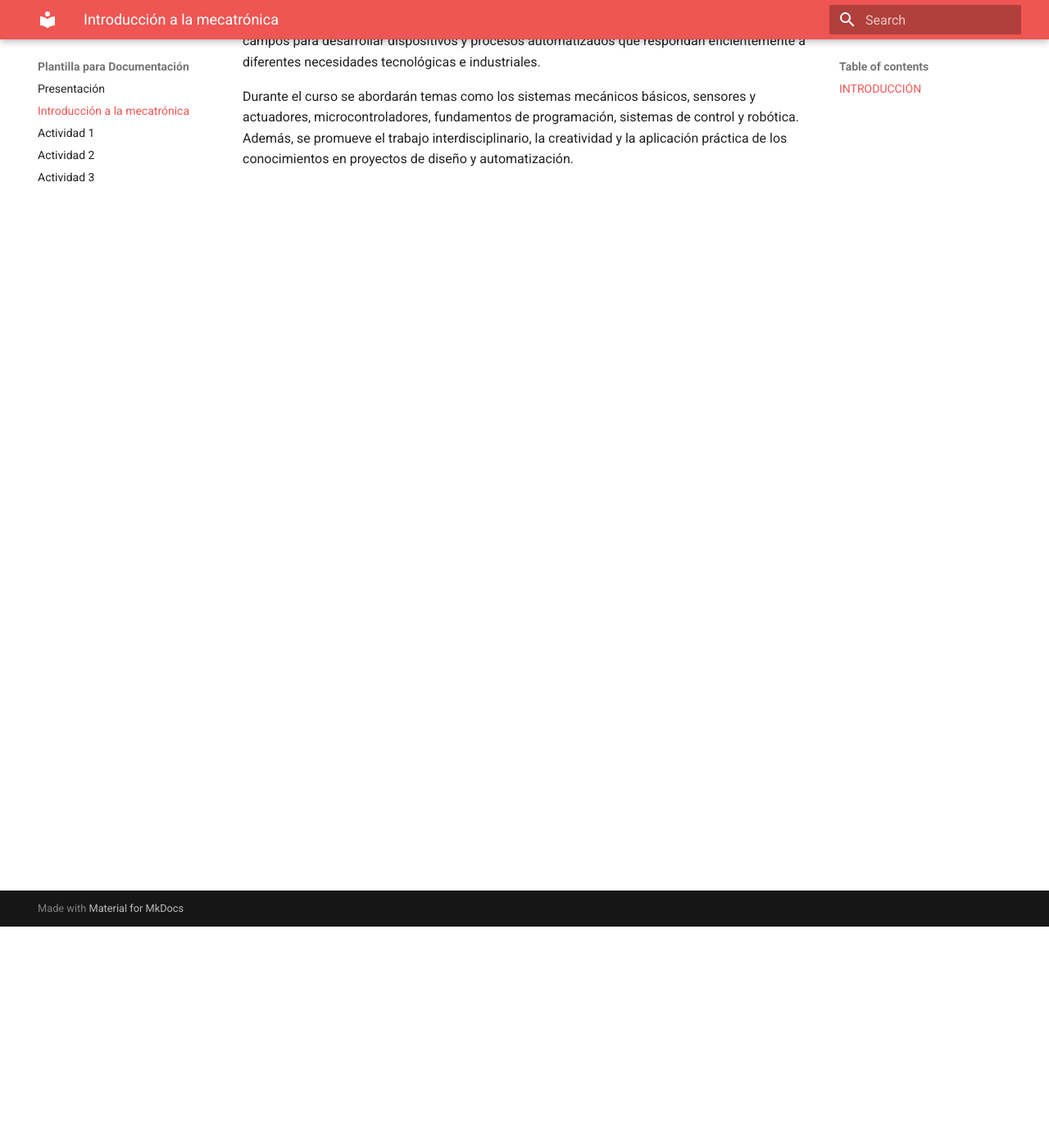
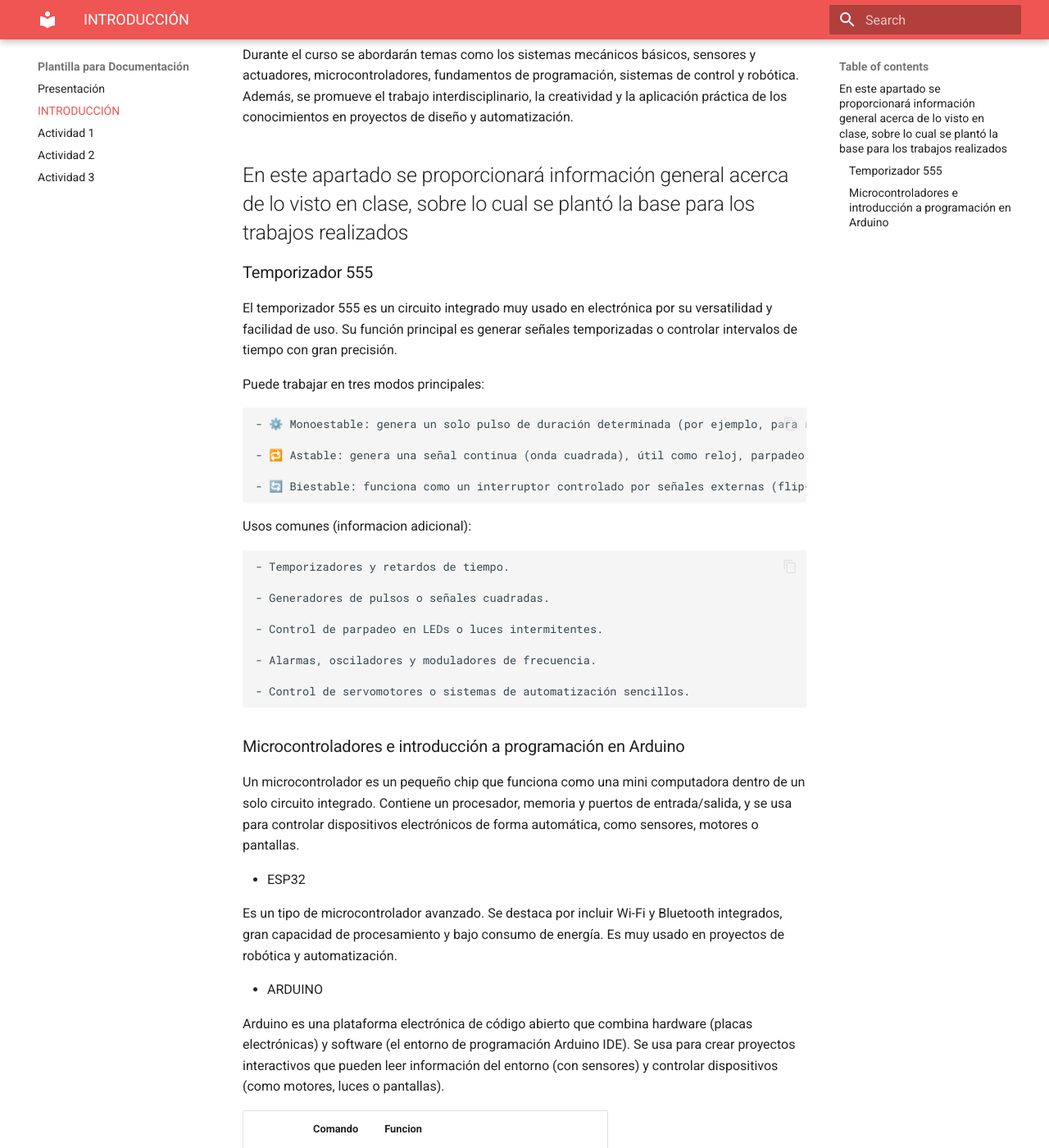
Before and after one commit to DiegoMachorro/Mecatronica-DiegoM, an MkDocs documentation site: the page built from docs/Introducción a la mecatrónica.md, in a window 1280 px wide and 1400 px high, scrolled down 270 px. Shown: the whole window at 82% size. Built offline with MkDocs 1.6.1 and Material for MkDocs 9.7.7, drawn with Linux system fonts in a browser that asks for light colours; some of the changed text lies outside the part shown.

Commit message:
Expand introduction with 555 timer and microcontrollers
Added detailed information about the 555 timer and microcontrollers, including their functions and common uses.

````diff
--- a/docs/Introducción a la mecatrónica.md
+++ b/docs/Introducción a la mecatrónica.md
@@ -1,4 +1,4 @@
-## INTRODUCCIÓN
+# INTRODUCCIÓN
 
 Esta asignatura proporcionará una visión general de los principios fundamentales que integran la mecánica, la electrónica, la informática
 y el control automático en el diseño de sistemas inteligentes. Nuestro objetivo como estudiantes consiste en comprender cómo interactúan estos
@@ -6,3 +6,57 @@ campos para desarrollar dispositivos  y procesos automatizados que respondan efi
 
 Durante el curso se abordarán temas como los sistemas mecánicos básicos, sensores y actuadores, microcontroladores, fundamentos de programación, sistemas de control y
 robótica. Además, se promueve el trabajo interdisciplinario, la creatividad y la aplicación práctica de los conocimientos en proyectos de diseño y automatización.
+
+## En este apartado se proporcionará información general acerca de lo visto en clase, sobre lo cual se plantó la base para los trabajos realizados
+
+### Temporizador 555
+
+El temporizador 555 es un circuito integrado muy usado en electrónica por su versatilidad y facilidad de uso. Su función principal es generar señales temporizadas o controlar intervalos de tiempo con gran precisión.
+
+Puede trabajar en tres modos principales:
+
+``` codigo
+- ⚙️ Monoestable: genera un solo pulso de duración determinada (por ejemplo, para retardos o temporizadores).
+
+- 🔁 Astable: genera una señal continua (onda cuadrada), útil como reloj, parpadeo de LEDs o generador de tonos.
+
+- 🔄 Biestable: funciona como un interruptor controlado por señales externas (flip-flop).
+```
+
+Usos comunes (informacion adicional):
+
+``` codigo
+
+- Temporizadores y retardos de tiempo.
+
+- Generadores de pulsos o señales cuadradas.
+
+- Control de parpadeo en LEDs o luces intermitentes.
+
+- Alarmas, osciladores y moduladores de frecuencia.
+
+- Control de servomotores o sistemas de automatización sencillos.
+
+```
+
+
+### Microcontroladores e introducción a programación en Arduino
+
+Un microcontrolador es un pequeño chip que funciona como una mini computadora dentro de un solo circuito integrado. Contiene un procesador, memoria y puertos de entrada/salida, y se usa para controlar dispositivos electrónicos de forma automática, como sensores, motores o pantallas.
+
+- ESP32
+
+Es un tipo de microcontrolador avanzado. Se destaca por incluir Wi-Fi y Bluetooth integrados, gran capacidad de procesamiento y bajo consumo de energía. Es muy usado en proyectos de robótica y automatización.
+
+- ARDUINO
+
+Arduino es una plataforma electrónica de código abierto que combina hardware (placas electrónicas) y software (el entorno de programación Arduino IDE).
+Se usa para crear proyectos interactivos que pueden leer información del entorno (con sensores) y controlar dispositivos (como motores, luces o pantallas).
+
+| Comando                  | Funcion                                       |
+|-------------------------:|-----------------------------------------------|
+| setup()                  | Configurar pines o comunicación serial.       |
+| loop()                   | Ejecutar repetidamente.                       |
+|pinMode(pin, modo)        | Configura un pin como entrada.                |
+|digitalWrite(pin, valor)  | Envía un valor a un pin de salida.            |
+|delay(ms)                 | Definir pausas por cantidad de milisegundos.  |
````
